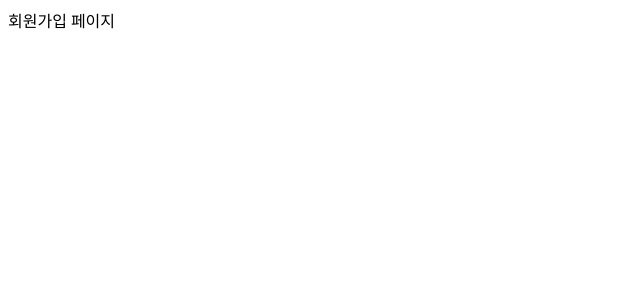
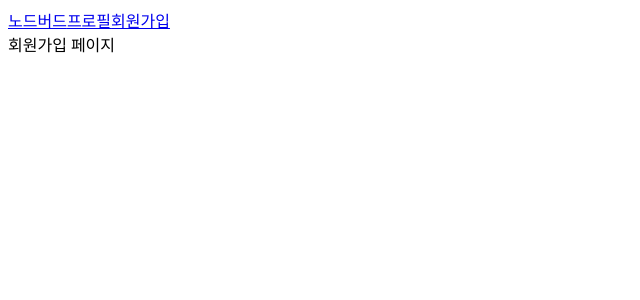
Before and after one commit to TestJeong/NodeBird, a Next.js app in the folder prepare/front/: page /signup in a window 1280 px wide. Shown: the top 300 px of the page, without its empty margins (0-640 px from the left). Built offline with nearby package versions, Linux system fonts and the light colour scheme.

Commit message:
eslint 설정

```diff
--- a/prepare/front/components/AppLayout.js
+++ b/prepare/front/components/AppLayout.js
@@ -1,11 +1,22 @@
 import React from "react";
 import PropTypes from "prop-types";
+import Link from "next/link";
 
 const AppLayout = ({ children }) => {
   return (
     <div>
       <div>
-        공통메뉴
+        <div>
+          <Link href="/">
+            <a>노드버드</a>
+          </Link>
+          <Link href="/profile">
+            <a>프로필</a>
+          </Link>
+          <Link href="/signup">
+            <a>회원가입</a>
+          </Link>
+        </div>
         {children}
       </div>
     </div>
@@ -18,5 +29,4 @@ AppLayout.propTypes = {
 
 export default AppLayout;
 
-
 //page들이 쓸 공통적인 레이아웃
--- a/prepare/front/package.json
+++ b/prepare/front/package.json
@@ -13,5 +13,11 @@
     "porp-types": "0.0.1-security",
     "react": "^16.13.1",
     "react-dom": "^16.13.1"
+  },
+  "devDependencies": {
+    "eslint": "^7.7.0",
+    "eslint-plugin-import": "^2.22.0",
+    "eslint-plugin-react": "^7.20.6",
+    "eslint-plugin-react-hooks": "^4.1.0"
   }
 }
--- a/prepare/front/pages/signup.js
+++ b/prepare/front/pages/signup.js
@@ -1,7 +1,12 @@
 import React from "react";
+import AppLayout from "../components/AppLayout";
 
 const Signup = () => {
-  return <div>회원가입 페이지</div>;
+  return (
+    <AppLayout>
+      <div>회원가입 페이지</div>
+    </AppLayout>
+  );
 };
 
 export default Signup;
```
Also changed, not shown: prepare/front/pages/index.js (+8 -1 lines), 2 other files (tests, documents, lock files or other folders).
